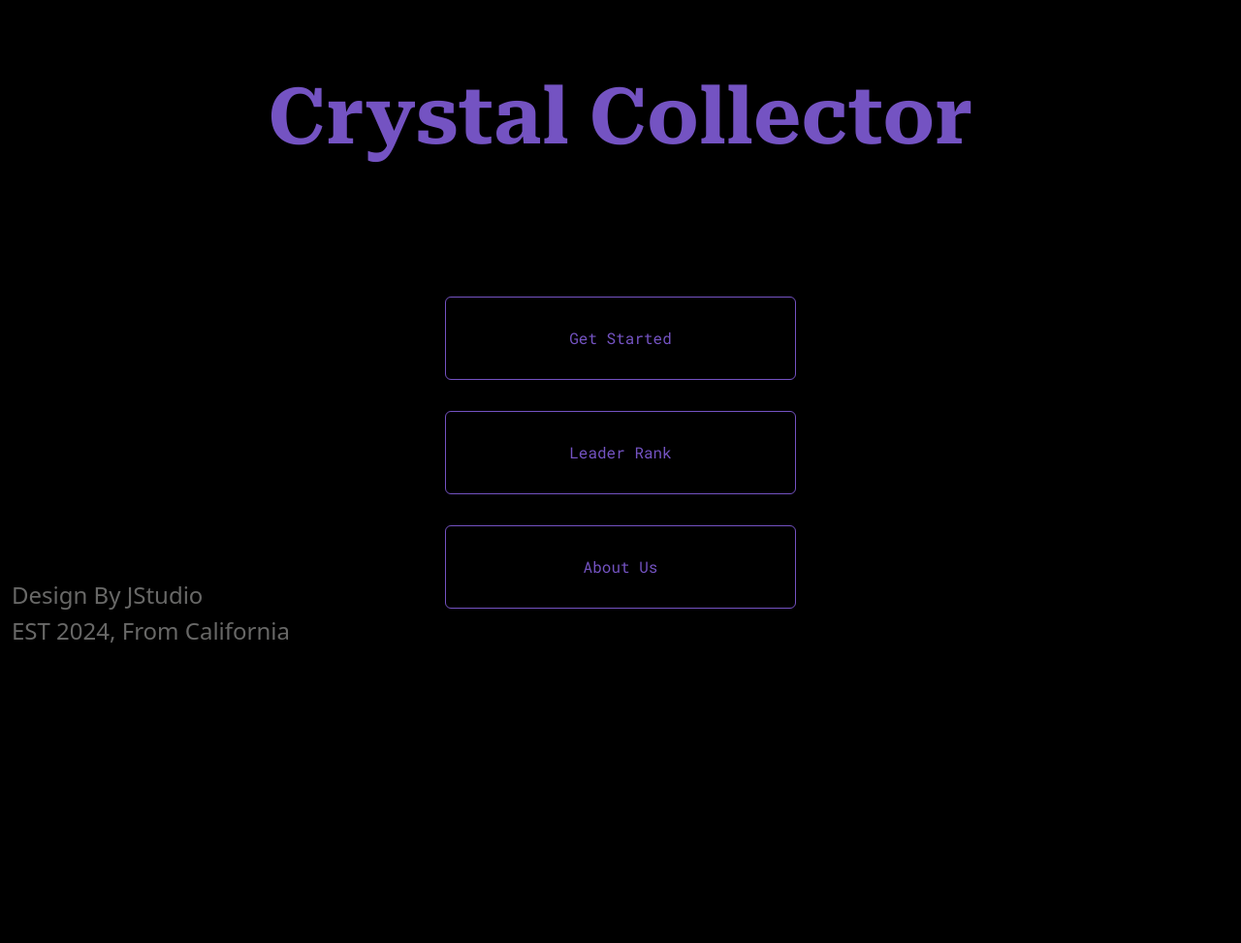
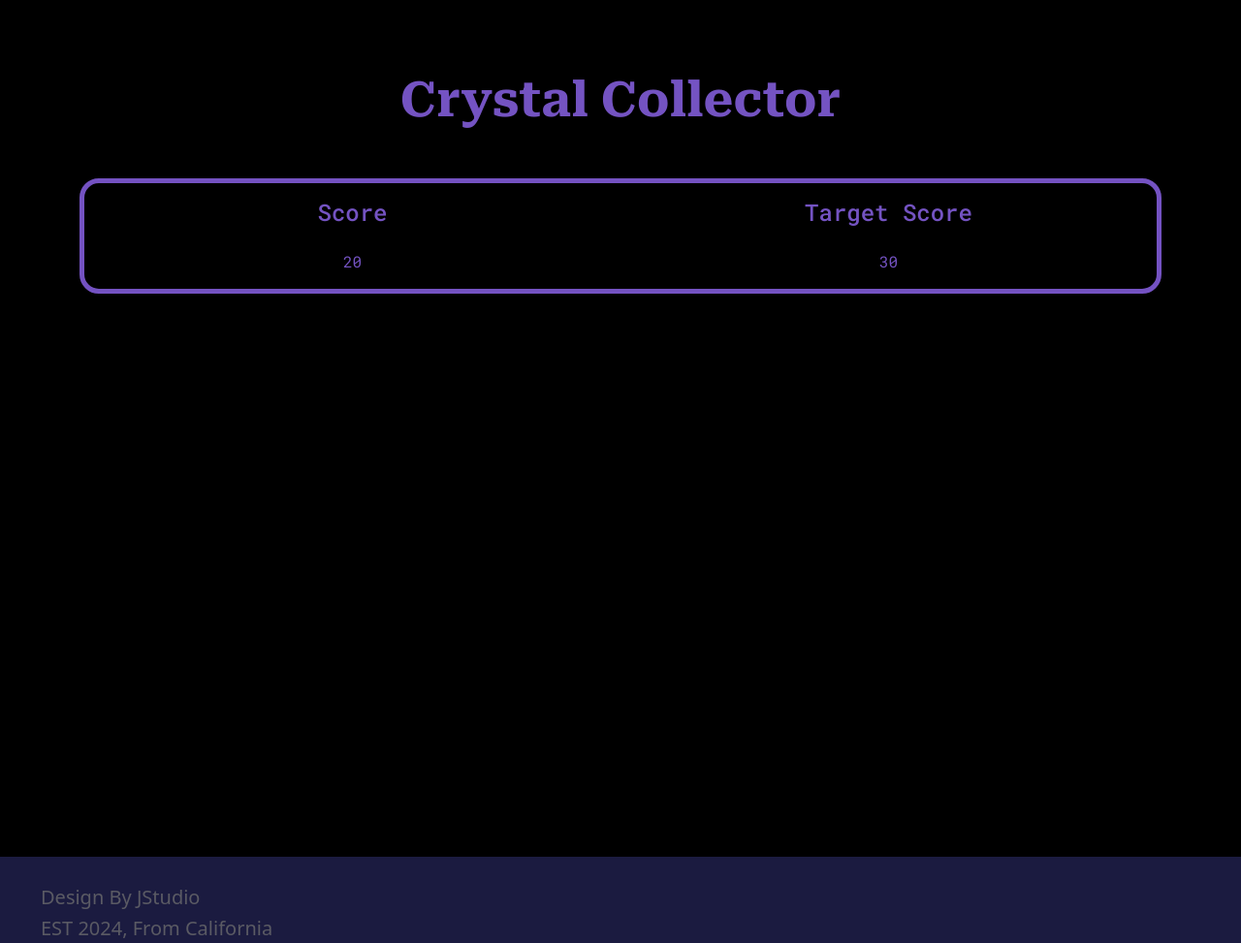
Before and after one commit to Truecoding4life/crytal-collector, a website: page index.html in a window 1280 px wide. Shown: the whole page at 97% size. Before the commit the page ends 890 px from the top, so only its background shows below. Drawn offline with nearby package versions, Linux system fonts and the light colour scheme.

Commit message:
added home page and score board

```diff
--- a/game.js
+++ b/game.js
@@ -0,0 +1,6 @@
+
+
+$('#start').on('click', ()=>{
+    console.log('Clicked')
+   $('#WelcomeMode').remove()
+})
--- a/index.html
+++ b/index.html
@@ -4,53 +4,76 @@
 <head>
     <meta charset="UTF-8">
     <meta name="viewport" content="width=device-width, initial-scale=1.0">
-    <link href="https://fonts.googleapis.com/css?family=Roboto+Serif:100,200,300,regular,500,600,700,800,900,100italic,200italic,300italic,italic,500italic,600italic,700italic,800italic,900italic" rel="stylesheet" />
+    <link
+        href="https://fonts.googleapis.com/css?family=Roboto+Serif:100,200,300,regular,500,600,700,800,900,100italic,200italic,300italic,italic,500italic,600italic,700italic,800italic,900italic"
+        rel="stylesheet" />
     <link rel="stylesheet" href="/node_modules/bootstrap/dist/css/bootstrap.min.css" crossorigin="anonymous">
-    <script src="https://code.jquery.com/jquery-3.5.1.min.js"></script>
-    <link href="https://fonts.googleapis.com/css?family=Roboto+Mono:100,200,300,regular,500,600,700,100italic,200italic,300italic,italic,500italic,600italic,700italic" rel="stylesheet" />
-    <script src="/game.js"></script>
+    <link
+        href="https://fonts.googleapis.com/css?family=Roboto+Mono:100,200,300,regular,500,600,700,100italic,200italic,300italic,italic,500italic,600italic,700italic"
+        rel="stylesheet" />
     <link rel="stylesheet" href="style.css">
     <title>Crystal Game </title>
 </head>
 
 <body class="main">
 
-         <header >
+    <header>
         <div class="container-fluid">
             <div class="navbar d-flex ">
                 <div class="navbar-brand text-center mx-auto" ">
-                    <h1 class="brand-main-screen"> Crystal Collector</h1>
+                    <h1 class=" brand-main-screen"> Crystal Collector</h1>
                 </div>
             </div>
         </div>
     </header>
-    <main >
+    <main>
         <div class="container" style="min-height: 700px;">
-            <div class="col-12  text-center home-btn-group">
-                <div class="col-12 p-3">
-                    <button type="button" class="btn home-btn col-4">Get Started</button>
+            <!-- <div id="WelcomeMode">
+                <div class="col-12  text-center home-btn-group">
+                    <div class="col-12 p-3">
+                        <button type="button" id="start" class="btn home-btn col-4">Get Started</button>
+                    </div>
+                    <div class="col-12 p-3">
+                        <button type="button" id="instruction" class="btn home-btn col-4"> Instruction </button>
+                    </div>
+                    <div class="col-12 p-3">
+                        <button type="button" id="about" class="btn home-btn  col-4"> About Us </button>
+                    </div>
+                </div>
+            </div> -->
+            <div class="container justify-content-center" style="min-height: 700px; margin-top: 30px;">
+                <div id="GameMode">
+                    <div class="row text-center scoreboard">
+                        <div class="col-12 col-sm-6">
 
-                </div>
-                <div class="col-12 p-3">
-                    <button type="button" class="btn home-btn col-4">Leader Rank</button>
-                </div>
-                <div class="col-12 p-3">
+                                <h4 class="p-3"> Score </h4>
+                                <p> 20 </p>
 
-                    <button type="button" class="btn home-btn  col-4" > About Us </button>
 
+                        </div>
+                        <div class="col-12 col-sm-6">
+
+                                <h4 class="p-3"> Target Score </h4>
+                                <p> 30 </p>
+
+
+                        </div>
+                    </div>
                 </div>
             </div>
+
         </div>
     </main>
 
-    <footer class="fixed-bottom">
-        <div class="container-fluid" style="min-height: 200px;">
-            <h4> Design By JStudio</h4>
-            <h4> EST 2024, From California </h4>
+    <footer>
+        <div class="container-fluid">
+            <h5> Design By JStudio</h5>
+            <h5> EST 2024, From California </h5>
         </div>
     </footer>
 
-
+    <script src="https://code.jquery.com/jquery-3.5.1.min.js"></script>
+    <script src="/game.js"></script>
 </body>
 
 </html>
--- a/style.css
+++ b/style.css
@@ -25,9 +25,10 @@
 
 
 footer{
-    color: rgb(104, 104, 103);
-
+    color: rgba(121, 121, 117, 0.673);
+    background-color: #6060e148;
     margin-top: auto;
+    padding: 30px;
 }
 
 .home-btn{
@@ -43,11 +44,41 @@ footer{
     font-family: "Roboto Mono";
     font-weight: 400;
 }
+
+#GameMode{
+    font-family: "Roboto Mono";
+    font-weight: 400;
+    color: var(--main-color);
+
+}
+
+.scoreboard{
+    border-color: var(--main-color);
+    border-width: 10px;
+    border-style: solid;
+    border-radius: 20px;
+}
+
+
 /* Hover functionality Section*/
 .navbar-brand:hover{
     color: #5050a9;
 }
 
-.home-btn:hover{
+.home-btn:hover {
     background-color: #5050a9;
+    box-shadow: 1px 3px 20px 3px #3d3d95;
 }
+
+/* Screen size adjustment*/
+
+@media (max-width: 1490px ) {
+    .brand-main-screen{
+        font-size: 50px;
+    }
+
+    .scoreboard{
+        border-width: 5px;
+        font-size: 100%;
+    }
+}
```
